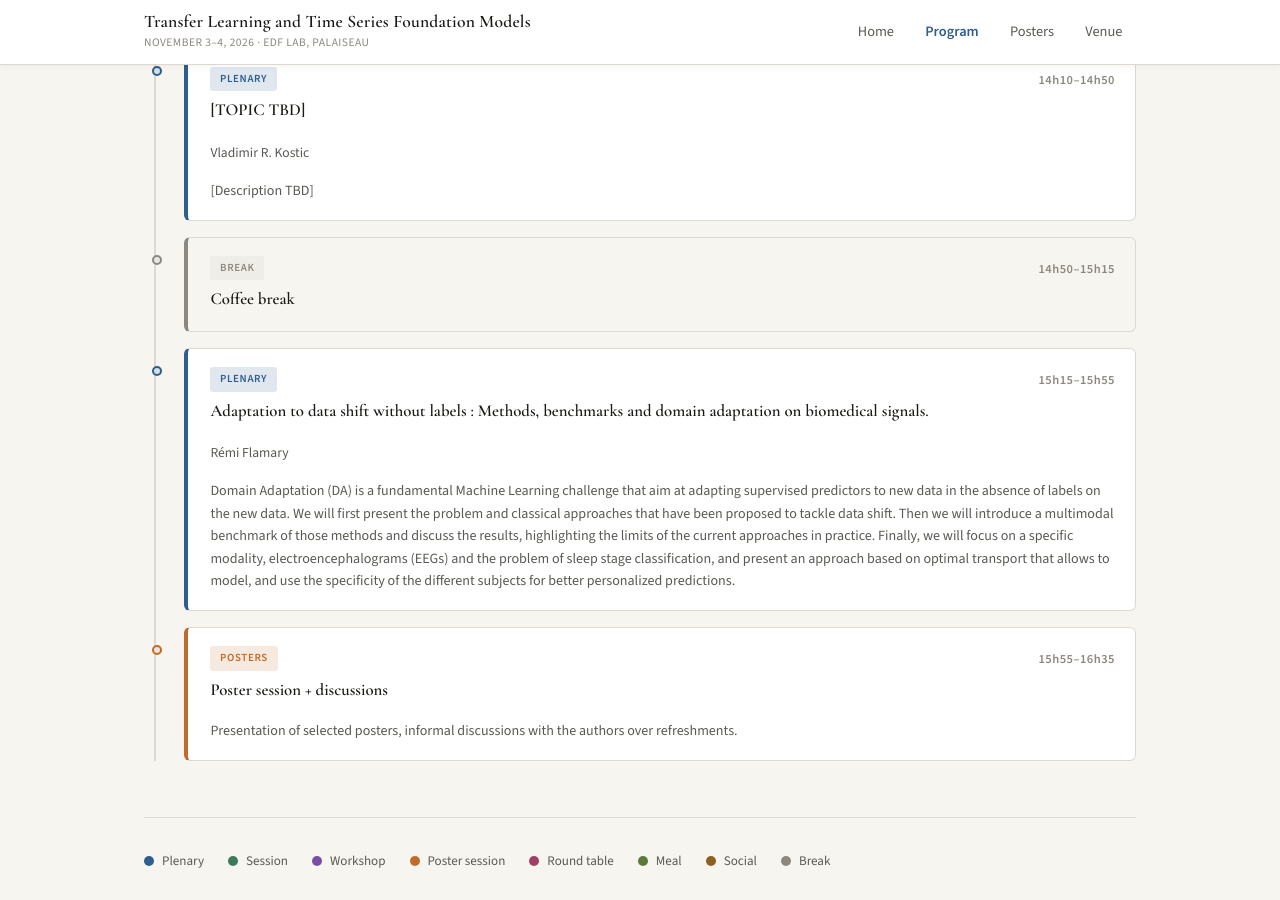
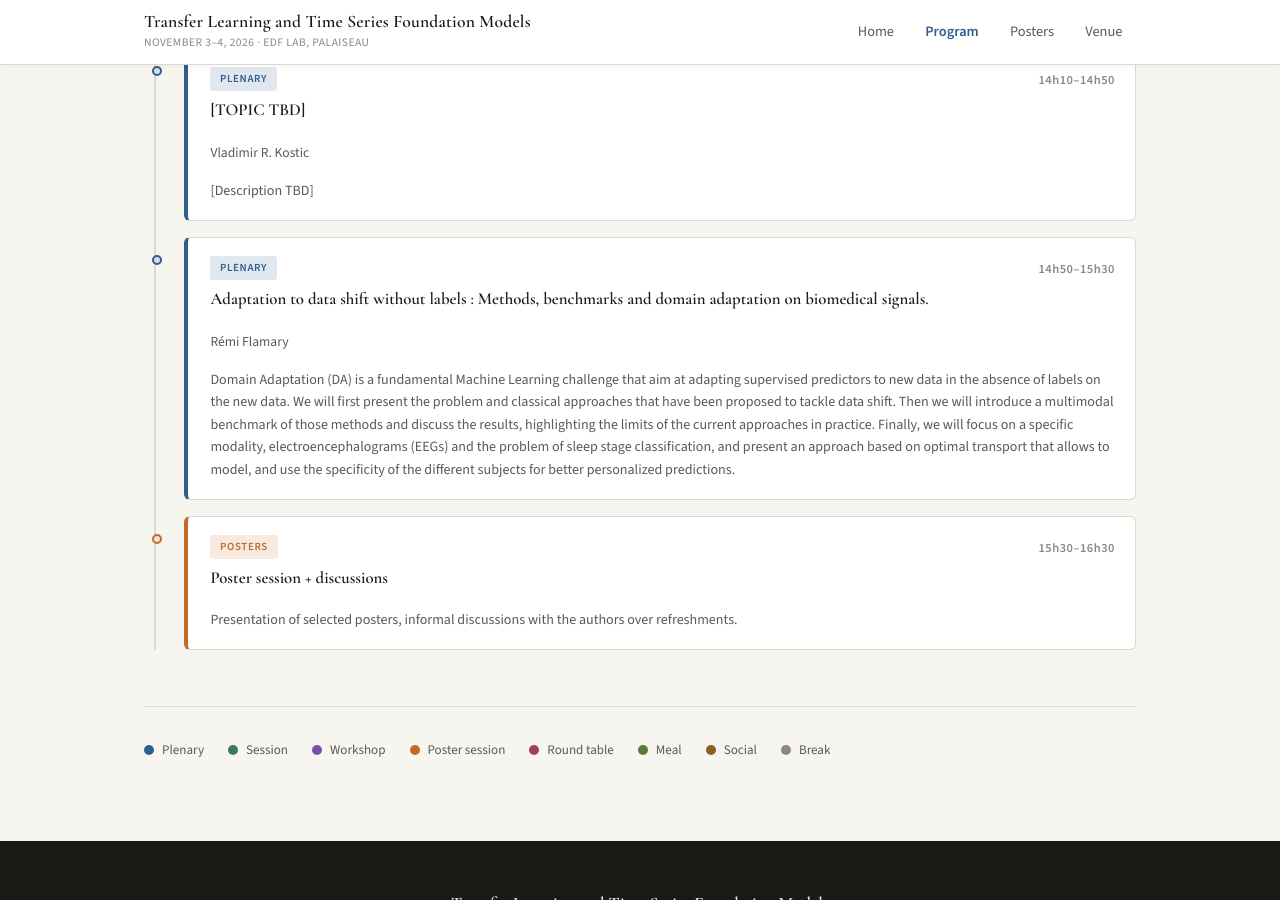
Before and after one commit to yvenn-amara/DECATTLON, a Jekyll site: the page built from program.md, in a window 1280 px wide and 900 px high, scrolled down 1482 px. Built offline with Jekyll 4.4.1, drawn with Linux system fonts in a browser that asks for light colours.

Commit message:
Adjust session times in program.yml
Updated session times for the plenary and poster session.

```diff
--- a/_data/program.yml
+++ b/_data/program.yml
@@ -40,11 +40,7 @@ the offset between source and target distributions. Our main result is a bound o
         - "Vladimir R. Kostic"
       description: "[Description TBD]"
 
-    - time: "14h50–15h15"
-      title: "Coffee break"
-      type: "break"
-
-    - time: "15h15–15h55"
+    - time: "14h50–15h30"
       title: "Adaptation to data shift without labels : Methods, benchmarks and domain adaptation on biomedical signals."
       type: "plenary"
       speakers:
@@ -54,7 +50,7 @@ approaches that have been proposed to tackle data shift. Then we will introduce
 Finally, we will focus on a specific modality, electroencephalograms (EEGs) and the problem of sleep stage classification, and present an approach based on optimal transport that allows to model, and use the
 specificity of the different subjects for better personalized predictions."
 
-    - time: "15h55–16h35"
+    - time: "15h30–16h30"
       title: "Poster session + discussions"
       type: "poster"
       description: "Presentation of selected posters, informal discussions with the authors over refreshments."
```
